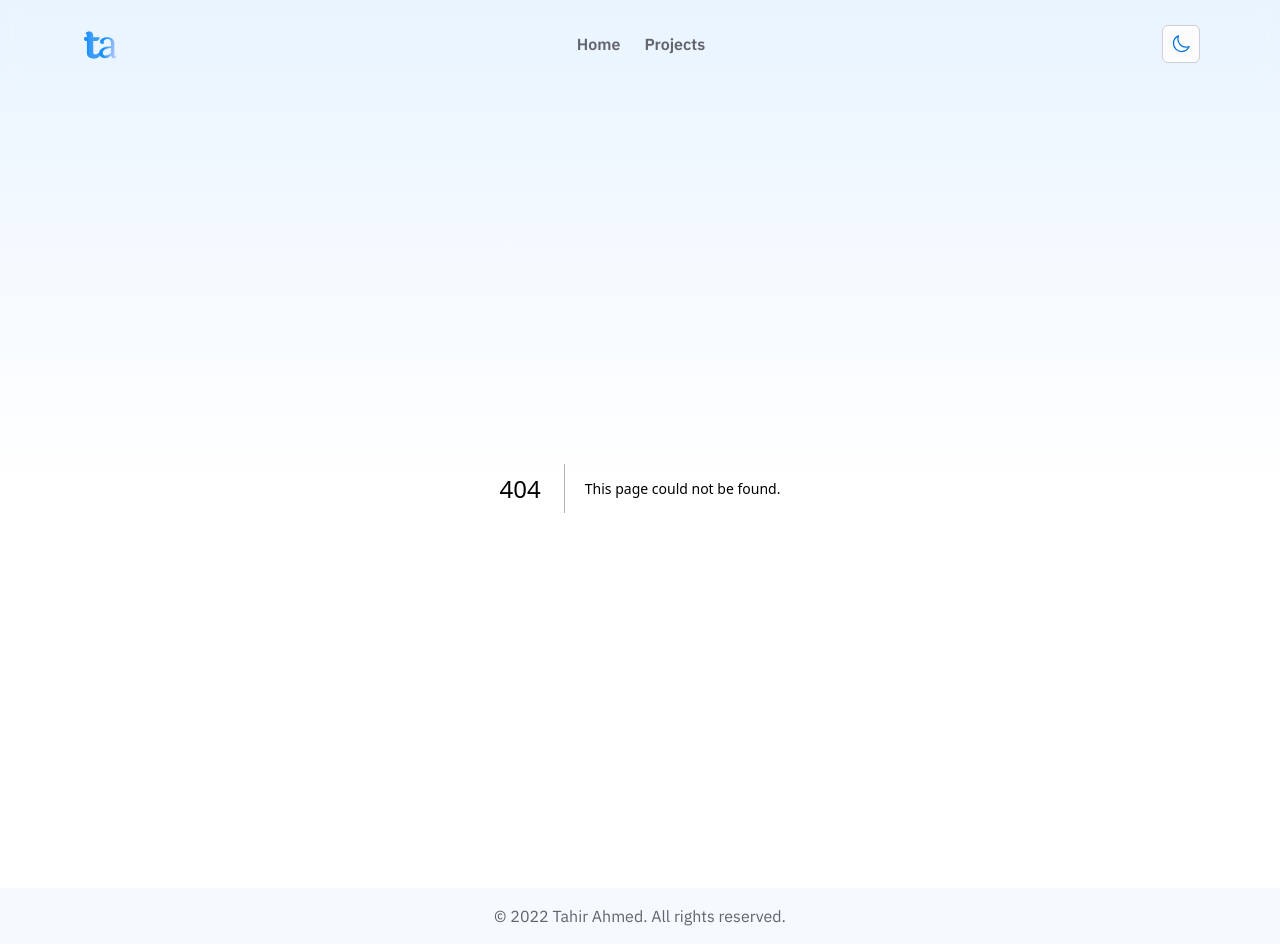
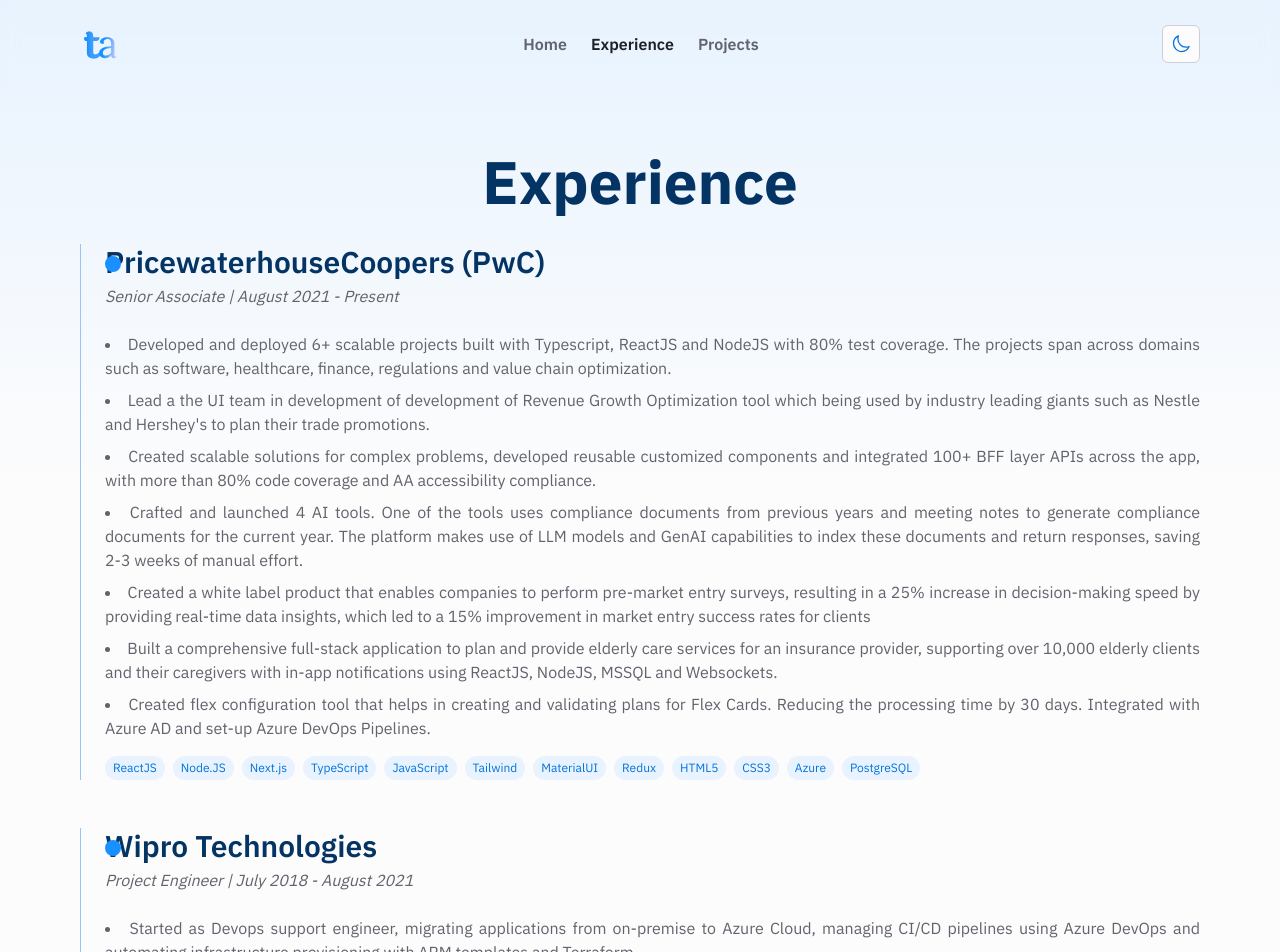
Before and after one commit to ttahm3d/tahirahmedt, a Next.js app: page /experience in a window 1280 px wide. Before the commit this address had no page. Shown: the top 952 px of the page. Built offline with nearby package versions, Linux system fonts and the light colour scheme.

Commit message:
feat - added experience page

```diff
--- a/src/app/about/page.tsx
+++ /dev/null
@@ -1,14 +0,0 @@
-export default function AboutPage() {
-  return (
-    <section className="px-4 py-16">
-      <div className="max-w-6xl mx-auto">
-        <h1 className="text-6xl text-center font-bold text-accent-12 mb-6">
-          About Me
-        </h1>
-      </div>
-      <div>
-        <p className="max-w-6xl"></p>
-      </div>
-    </section>
-  );
-}
--- /dev/null
+++ b/src/app/experience/page.tsx
@@ -0,0 +1,97 @@
+export default function AboutPage() {
+  const experiences = [
+    {
+      company: "PricewaterhouseCoopers (PwC)",
+      role: "Senior Associate",
+      duration: "August 2021 - Present",
+      workItems: [
+        "Developed and deployed 6+ scalable projects built with Typescript, ReactJS and NodeJS with 80% test coverage. The projects span across domains such as software, healthcare, finance, regulations and value chain optimization.",
+        "Lead a the UI team in development of development of Revenue Growth Optimization tool which being used by industry leading giants such as Nestle and Hershey's to plan their trade promotions.",
+        "Created scalable solutions for complex problems, developed reusable customized components and integrated 100+ BFF layer APIs across the app, with more than 80% code coverage and AA accessibility compliance.",
+        "Crafted and launched 4 AI tools. One of the tools uses compliance documents from previous years and meeting notes to generate compliance documents for the current year. The platform makes use of LLM models and GenAI capabilities to index these documents and return responses, saving 2-3 weeks of manual effort.",
+        "Created a white label product that enables companies to perform pre-market entry surveys, resulting in a 25% increase in decision-making speed by providing real-time data insights, which led to a 15% improvement in market entry success rates for clients",
+        "Built a comprehensive full-stack application to plan and provide elderly care services for an insurance provider, supporting over 10,000 elderly clients and their caregivers with in-app notifications using ReactJS, NodeJS, MSSQL and Websockets.",
+        "Created flex configuration tool that helps in creating and validating plans for Flex Cards. Reducing the processing time by 30 days. Integrated with Azure AD and set-up Azure DevOps Pipelines.",
+      ],
+      technologies: [
+        "ReactJS",
+        "Node.JS",
+        "Next.js",
+        "TypeScript",
+        "JavaScript",
+        "Tailwind",
+        "MaterialUI",
+        "Redux",
+        "HTML5",
+        "CSS3",
+        "Azure",
+        "PostgreSQL",
+      ],
+    },
+    {
+      company: "Wipro Technologies",
+      role: "Project Engineer",
+      duration: "July 2018 - August 2021",
+      workItems: [
+        "Started as Devops support engineer, migrating applications from on-premise to Azure Cloud, managing CI/CD pipelines using Azure DevOps and automating infrastructure provisioning with ARM templates and Terraform.",
+        "Re-architected a business critical Dotnet app to make it cloud compatible by integrated blob storage, AD Authentication, Azure Key Vault and converted SSIS jobs into Azure Data Factory jobs. The app was used by 3 Lines of Business to track the migration progress of 200+ apps.",
+        "Learnt React and contributed to rewriting frontend codebase of 3 applications using react, and redux-thunk, converting figma mockups into pixel-perfect responsive web apps.",
+      ],
+      technologies: [
+        "Azure DevOps",
+        "TeamCity",
+        "Jenkins",
+        "ReactJS",
+        "JavaScript",
+        "MaterialUI",
+        "Redux-thunk",
+        "HTML5",
+        "CSS3",
+        "Azure",
+        "PostgreSQL",
+      ],
+    },
+  ];
+  return (
+    <section className="px-4 py-16">
+      <div className="max-w-6xl mx-auto">
+        <h1 className="text-6xl text-center font-bold text-accent-12 mb-8">
+          Experience
+        </h1>
+      </div>
+      <div className="max-w-6xl mx-auto px-4">
+        {experiences.map((exp) => (
+          <div
+            key={exp.company}
+            className="mb-12 border-l border-accent-7 pl-6 relative"
+          >
+            <h2 className="text-3xl font-semibold text-accent-12 mb-1">
+              {exp.company}
+            </h2>
+            <p className="text-gray-11 italic mb-6">
+              {exp.role} | {exp.duration}
+            </p>
+            <ul className="list-disc list-inside mb-4">
+              {exp.workItems.map((item, index) => (
+                <li key={index} className="text-gray-11 mb-2 text-justify">
+                  {item}
+                </li>
+              ))}
+            </ul>
+            <div className="flex flex-wrap gap-2">
+              {exp.technologies.map((tech, index) => (
+                <div
+                  key={index}
+                  className="bg-accent-3 text-accent-11 text-xs px-2 py-1 rounded-full"
+                >
+                  {tech}
+                </div>
+              ))}
+            </div>
+            <div className="w-4 h-4 bg-accent-9 rounded-full absolute top-3 left-[-9]"></div>
+          </div>
+        ))}
+      </div>
+    </section>
+  );
+}
--- a/src/components/header.tsx
+++ b/src/components/header.tsx
@@ -22,7 +22,7 @@
 
   const routes = [
     { name: "Home", path: "/" },
-    // { name: "About", path: "/about" },
+    { name: "Experience", path: "/experience" },
     { name: "Projects", path: "/projects" },
   ];
 
--- a/types.d.ts
+++ b/types.d.ts
@@ -1 +1,2 @@
 declare module "*.css";
+declare module "*.svg";
```
